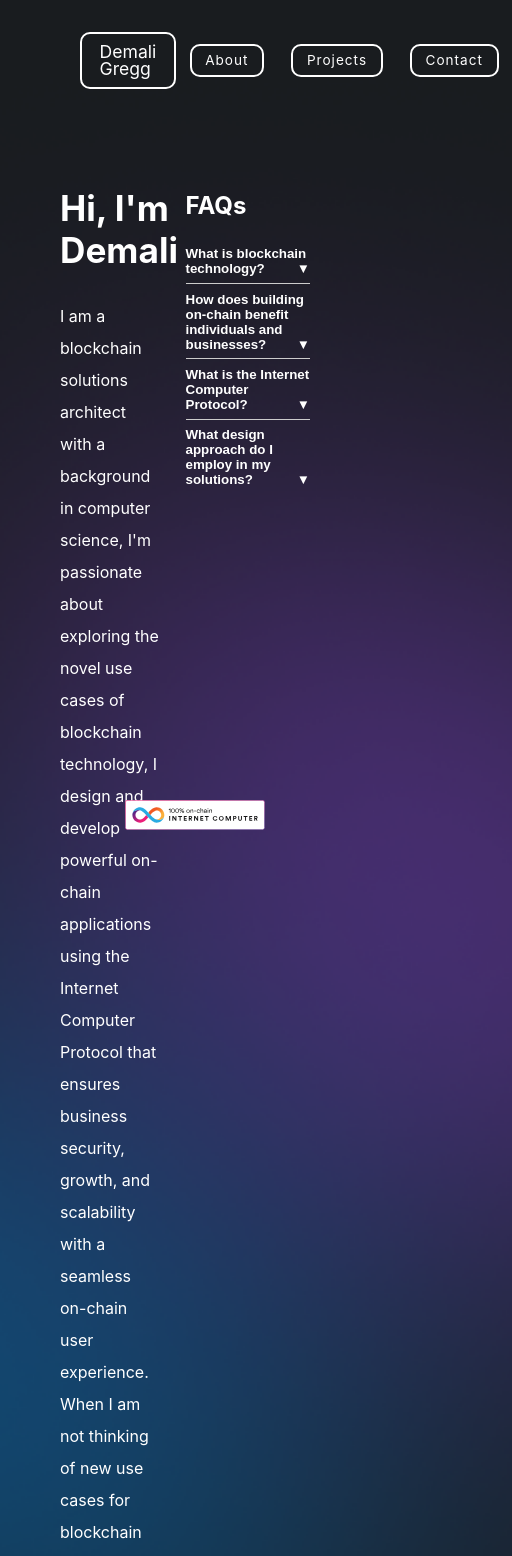
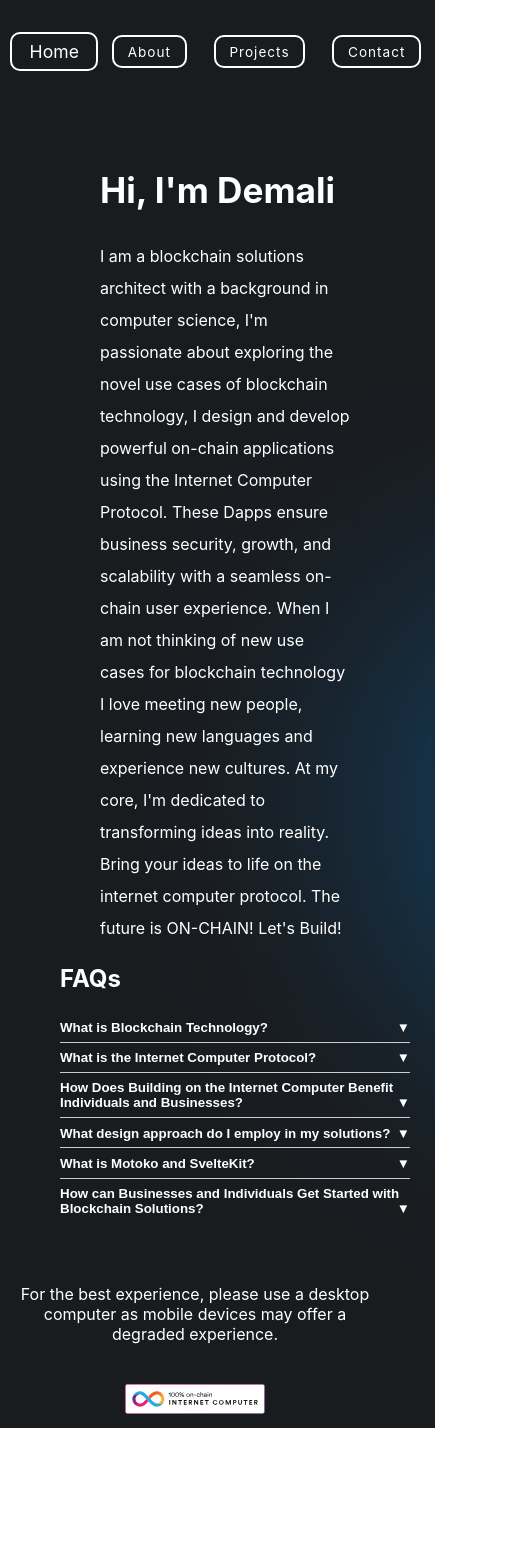
Before and after one commit to Demali-876/portfolio, a SvelteKit app in the folder src/portfolio_frontend/: page /about in a window 390 px wide. Shown: the top 1556 px of the page, 512 px wide, since content can reach past the window. After the commit the page ends 1428 px from the top, so only its background shows below. Built offline with nearby package versions, Linux system fonts and the light colour scheme.

Commit message:
Cross platform basic support

```diff
--- a/src/portfolio_frontend/src/app.html
+++ b/src/portfolio_frontend/src/app.html
@@ -9,6 +9,9 @@
 	</head>
 	<body>
 		<div id="svelte">%sveltekit.body%</div>
+        <div class="mobile-warning">
+            For the best experience, please use a desktop computer as mobile devices may offer a degraded experience.
+        </div>
         <footer>
             <a href="https://internetcomputer.org" target="_blank">
                 <img src="/logo2.svg" alt="Logo" id="footer-logo">
@@ -19,14 +22,13 @@
 
 <style>
 	body {
-    background-position: left top;
-	font-family: "Inter", sans-serif;
-	margin: 0;
-    background-image: url('/gradient.png');
-    background-size: cover;
-    background-position: center;
+        width: 100%;
+        margin: 0;
+        padding: 0;
+        font-family: "Inter", sans-serif;
+        background-image: url('/gradient.png');
+        background-size: cover;
 	}
-
 	* {
 	box-sizing: border-box;
 	}
@@ -43,10 +45,26 @@
         top: 0;
         left: 0;
         right: 0;
-        margin: 0 80px 0 80px;
+        margin: 0 80px;
         padding-top: 2rem;
         padding-bottom: 2rem;
     }
+    @media (max-width: 768px) {
+        nav {
+          margin: 0 20px;
+        }
+    }
+    @media (max-width: 390px) {
+       nav {
+          margin: 0 10px;
+        }
+    }
+    @media (max-width: 390px) {
+        .nav-logo, .nav-links .link {
+          padding: 0.5em;
+          font-size: 0.75rem;
+        }
+      }
 
     nav .nav-container {
         display: flex;
@@ -64,7 +82,10 @@
 
     .nav-links .link {
         position: relative;
+        height: auto;
+        width: auto;
         margin: 1em;
+        align-content: center;
         font-size: 0.85rem;
         letter-spacing: 1px;
         color: white;
@@ -81,6 +102,8 @@
     .nav-logo {
         position: relative;
         line-height: 1;
+        height: auto;
+        width: auto;
         font-size: 1.1rem;
         color: white;
         padding: 0.5em 1em;
@@ -93,7 +116,7 @@
         color: white;
     }
     footer {
-        position: fixed;
+        position: relative;
         left: 0;
         right: 0;
         bottom: 0;
@@ -106,4 +129,18 @@
         width: 140px;
         height: auto;
     }
+    .mobile-warning {
+        display: none;
+        background-color: transparent;
+        color: white;
+        padding: 10px;
+        text-align: center;
+        border-radius: 5px;
+        margin-bottom: 20px;
+    }
+    @media (max-width: 768px) {
+        .mobile-warning {
+            display: block;
+        }
+    }
 </style>
--- a/src/portfolio_frontend/src/routes/+layout.svelte
+++ b/src/portfolio_frontend/src/routes/+layout.svelte
@@ -1,7 +1,7 @@
 <!-- src/routes/+layout.svelte -->
 <nav>
     <div class="nav-container">
-        <a href="/" class="nav-logo" title="Back to Homepage">Demali Gregg</a>
+        <a href="/" class="nav-logo" title="Back to Homepage">Home</a>
         <div class="nav-links">
             <a href="/about" class="link">About</a>
             <a href="/projects" class="link">Projects</a>
--- a/src/portfolio_frontend/src/routes/about/+page.svelte
+++ b/src/portfolio_frontend/src/routes/about/+page.svelte
@@ -1,21 +1,30 @@
 <!-- src/routes/about.svelte -->
 <script>
+  import { slide } from 'svelte/transition';
   let faqs = [
     {
-      question: "What is blockchain technology?",
-      answer: "Blockchain technology is a decentralized, distributed ledger that records the provenance of a digital asset."
-    },
-    {
-      question: "How does building on-chain benefit individuals and businesses?",
-      answer: "Building on-chain ensures transparency, security, and immutability, providing benefits like reduced fraud, faster transactions, and lower costs."
+      question: "What is Blockchain Technology?",
+      answer: "Blockchain technology is a revolutionary method of recording data across a network of computers secured by cryptographic methods, making it tamper-proof. Data is verified by network participants in the form of new blocks, ensuring permanence and transparency. This method removes the need for intermediaries, revolutionizing trust in digital transactions."
     },
     {
       question: "What is the Internet Computer Protocol?",
-      answer: "The Internet Computer Protocol (ICP) aims to extend the public internet so it can natively host websites, software systems, and open internet services."
+      answer: "Developed by the Dfinity Foundation, the Internet Computer Protocol (ICP) is an innovative blockchain platform designed to extend the capabilities of the public internet, allowing for the native hosting of websites, software systems, and services directly on the blockchain. This groundbreaking approach enables developers to deploy their applications directly onto the public internet, with all activities and operations hosted on-chain, offering a seamless and decentralized web experience. This website is hosted on the Internet Computer!"
+    },
+    {
+      question: "How Does Building on the Internet Computer Benefit Individuals and Businesses?",
+      answer: "Building on the Internet Computer provides unparalleled security, transparency, and scalability. It enables the creation of tamper-proof, efficient, and globally accessible applications, reducing operational costs and enhancing user trust."
     },
     {
       question: "What design approach do I employ in my solutions?",
-      answer: "I focus on user-centric design, ensuring that solutions are accessible, intuitive, and leverage blockchain technology effectively to meet users' needs."
+      answer: "Enterprise Architecture is a strategic planning framework that aligns IT projects with business objectives, ensuring that technology investments add value. Software Oriented Architecture is an approach to software development that allows services to communicate over a network. In my blockchain solutions, EA ensures that blockchain projects align with broader business goals, while SOA enables modular, reusable components that increase the flexibility and scalability of applications."
+    },
+    {
+      question: "What is Motoko and SvelteKit?",
+      answer: "Motoko is a programming language designed specifically for the Internet Computer, offering a seamless development experience for building scalable, secure blockchain applications. SvelteKit, as a frontend framework, complements Motoko by enabling fast, reactive user interfaces. This combination ensures efficient, user-friendly applications built on a robust blockchain foundation."
+    },
+    {
+      question: "How can Businesses and Individuals Get Started with Blockchain Solutions?",
+      answer: "To get started, reach out for a consultation. We'll discuss your needs, the potential blockchain can bring to your project, and how our services can help you achieve your goals. From ideation to launch, we guide you through every step, ensuring a smooth journey into the world of blockchain technology."
     }
   ];
 
@@ -35,13 +44,14 @@
                   <p>
                     I am a blockchain solutions architect with a background in computer science,
                     I'm passionate about exploring the novel use cases of blockchain technology,
-                    I design and develop powerful on-chain applications using the Internet Computer Protocol
-                    that ensures business security, growth, and scalability with a seamless on-chain user experience.
+                    I design and develop powerful on-chain applications using the Internet Computer Protocol.
+                    These Dapps ensure business security, growth, and scalability with a seamless on-chain user experience.
                     When I am not thinking of new use cases for blockchain technology I love meeting new people, learning new languages and experience new cultures.
                     At my core, I'm dedicated to transforming ideas into reality.
                   </p>
                   <p>
                     Bring your ideas to life on the internet computer protocol.
+                    The future is ON-CHAIN! Let's Build!
                   </p>
               </div>
             </div>
@@ -50,10 +60,10 @@
                 {#each faqs as {question, answer}, index}
                   <button class="faq-question {activeFaq === index ? 'active' : ''}" on:click={() => activeFaq = activeFaq === index ? null : index}>
                     {question}
-                    <span class="arrow">▼</span>
+                    <span class="arrow">{activeFaq === index ? '▲' : '▼'}</span>
                   </button>
                   {#if activeFaq === index}
-                    <div class="faq-answer {activeFaq === index ? 'active' : ''}">{answer}</div>
+                    <div transition:slide class="faq-answer {activeFaq === index ? 'active' : ''}">{answer}</div>
                   {/if}
                 {/each}
               </aside>
@@ -101,8 +111,8 @@
     width: 100%;
     padding: 0.5em 0;
     color: inherit;
-    display: block; /* Ensure it fills the container width */
-    margin-bottom: 1px; /* For the separator line */
+    display: block;
+    margin-bottom: 1px;
     background-color: transparent;
     border: none;
     text-align: left;
@@ -130,5 +140,31 @@
     max-height: 1000px;
     opacity: 1;
 }
+@media (max-width: 768px) {
+    .inner-container {
+        flex-direction: column;
+        justify-content: flex-start;
+    }
+
+    .about-content, .faq-container {
+        flex: none;
+        width: 100%;
+        margin: 0;
+    }
+    .about-title{
+      margin-left: 5rem;
+    }
+    .faq-container{
+      margin-left: 2.5rem;
+    }
+    .main_container, .about-subtitle > p {
+        margin: 0 20px;
+    }
+
+    .about-subtitle > p {
+        width: auto;
+        margin-left: 5rem;
+    }
+}
 
 </style>
--- a/src/portfolio_frontend/src/routes/projects/+page.svelte
+++ b/src/portfolio_frontend/src/routes/projects/+page.svelte
@@ -3,7 +3,7 @@
     let projects = [
       {
         name: "ChatCode",
-        description: "A collaborative coding environment with real-time chat features.",
+        description: "Smart Contract programming language created using lark parser in python, leverages AI and API calls for Interpretation.",
         imageUrl: "/thumbnail1.jpg",
         githubUrl: "https://github.com/Demali-876/ChatCode"
       },
@@ -15,7 +15,7 @@
       },
       {
         name: "Portfolio",
-        description: "My personal portfolio showcasing my projects and skills.",
+        description: "My personal portfolio showcasing my projects and skills.You are currently view this project!",
         imageUrl: "/thumbnail3.jpg",
         githubUrl: "https://github.com/Demali-876/portfolio"
       }
@@ -26,7 +26,7 @@
 	<title>Projects</title>
 </svelte:head>
 <div class="container">
-    <h1 class="heading">Check Out My Projects</h1>
+    <h1 class="heading">My Projects</h1>
     <div class="projects-container">
         {#each projects as {name, description, imageUrl, githubUrl}, index}
             <div class="project-card">
@@ -50,10 +50,10 @@
     max-width: 800px;
     margin: 0 auto;
     padding: 20px;
-    text-align: center; /* Center content */
+    text-align: center;
 }
 .heading {
-    margin-bottom: 40px; /* Adjust spacing as needed */
+    margin-bottom: 40px;
 }
 .projects-container {
     display: grid;
@@ -88,8 +88,12 @@
     padding: 10px;
     border-radius: 5px;
     text-decoration: none;
+    transition: background-color 0.3s;
 }
-
+.github-link:hover{
+        background-color: rgb(174, 1, 174);
+        color: white;
+    }
 .github-profile {
     text-align: center;
     margin-top: 40px;
@@ -109,11 +113,19 @@
 @media (max-width: 600px) {
     .projects-container {
         grid-template-columns: 1fr;
+        margin-left: 5rem;
     }
-
+    .heading {
+    text-align: center;
+    margin-top: 1rem;
+    margin-bottom: 1rem;
+    margin-left: 5rem;
+    }
     .project-card {
         width: 100%;
+        border-radius: 8px;
+        padding: 20px;
+        box-shadow: 0 2px 4px rgba(0,0,0,0.5);
     }
 }
-
 </style>
```
Also changed, not shown: src/portfolio_frontend/src/routes/+page.svelte (+7 -11 lines), src/portfolio_frontend/src/routes/contact/+page.svelte (+36 -7 lines).
